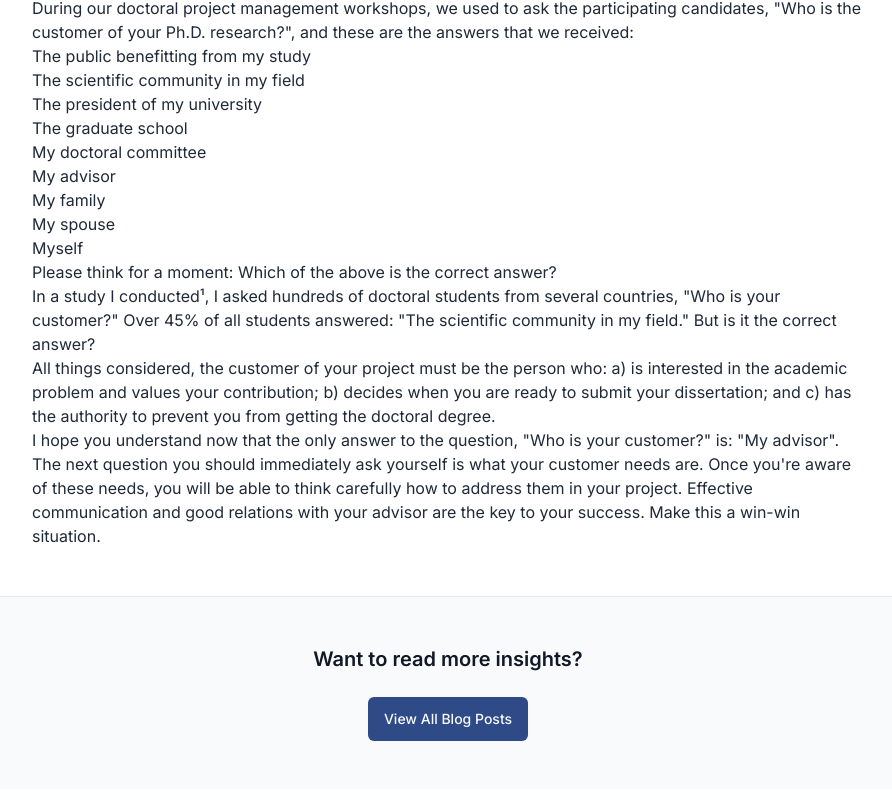
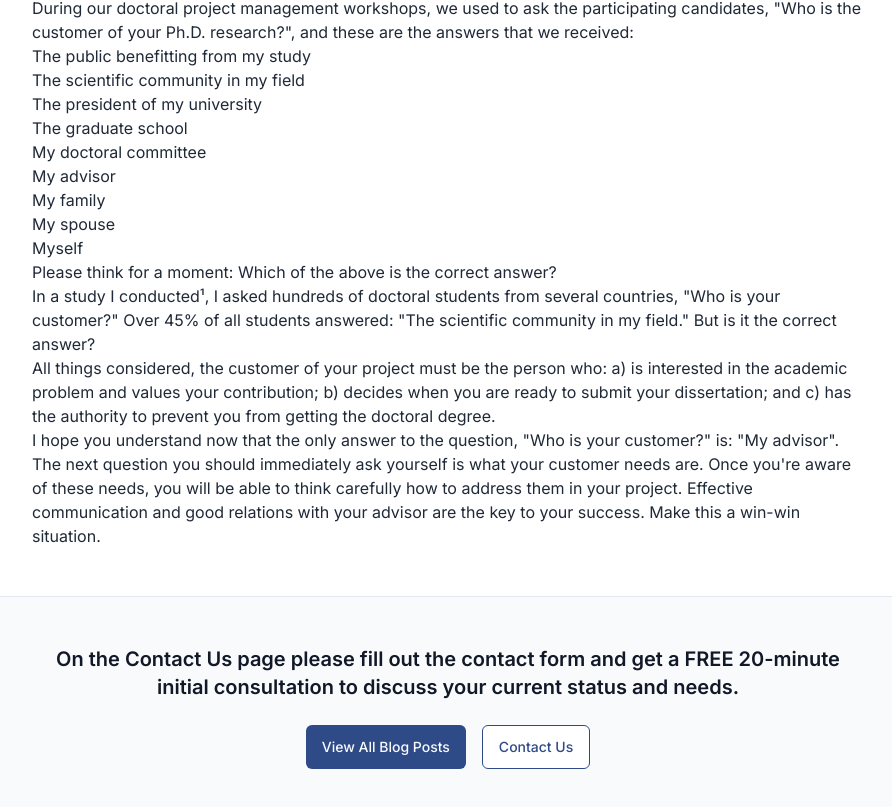
Before and after one commit to ReuvenKatz/pathway-nexus-gateway1, a React (Vite) app: page /blogs/1 in a window 1280 px wide. Shown: the part 517-1324 px from the top of the page, without its empty margins (192-1084 px from the left). Built offline with nearby package versions, Linux system fonts and the light colour scheme; a web font is replaced by a local one.

Commit message:
Update blog post navigation and CTA

```diff
--- a/src/pages/BlogPost.tsx
+++ b/src/pages/BlogPost.tsx
@@ -80,13 +80,20 @@ const BlogPost = () => {
       <section className="bg-gray-50 py-12 border-t">
         <div className="max-w-4xl mx-auto px-4 sm:px-6 lg:px-8 text-center">
           <h3 className="text-xl font-semibold text-gray-900 mb-6">
-            Want to read more insights?
+            On the Contact Us page please fill out the contact form and get a FREE 20-minute initial consultation to discuss your current status and needs.
           </h3>
-          <Link to="/blogs">
-            <Button variant="default" className="bg-[#2E4A87] hover:bg-[#1E3A72]">
-              View All Blog Posts
-            </Button>
-          </Link>
+          <div className="flex flex-col sm:flex-row gap-4 justify-center">
+            <Link to="/blogs">
+              <Button variant="default" className="bg-[#2E4A87] hover:bg-[#1E3A72]">
+                View All Blog Posts
+              </Button>
+            </Link>
+            <Link to="/contact">
+              <Button variant="outline" className="border-[#2E4A87] text-[#2E4A87] hover:bg-[#2E4A87] hover:text-white">
+                Contact Us
+              </Button>
+            </Link>
+          </div>
         </div>
       </section>
 
```
